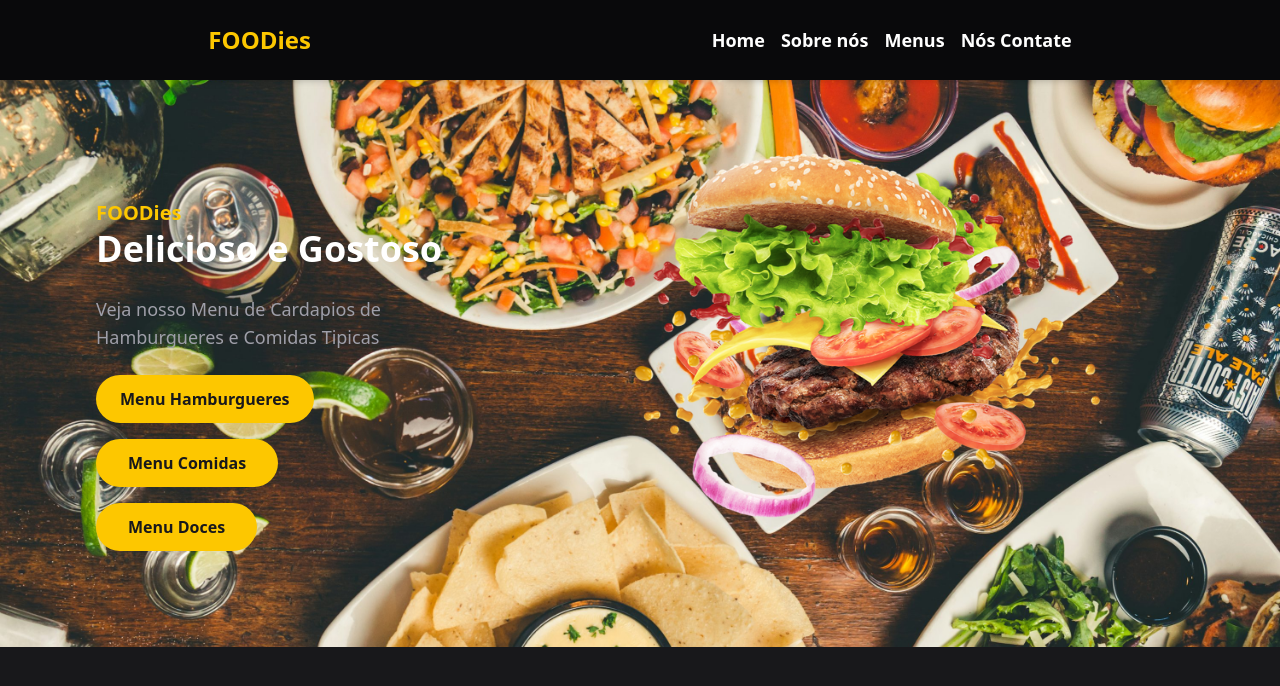
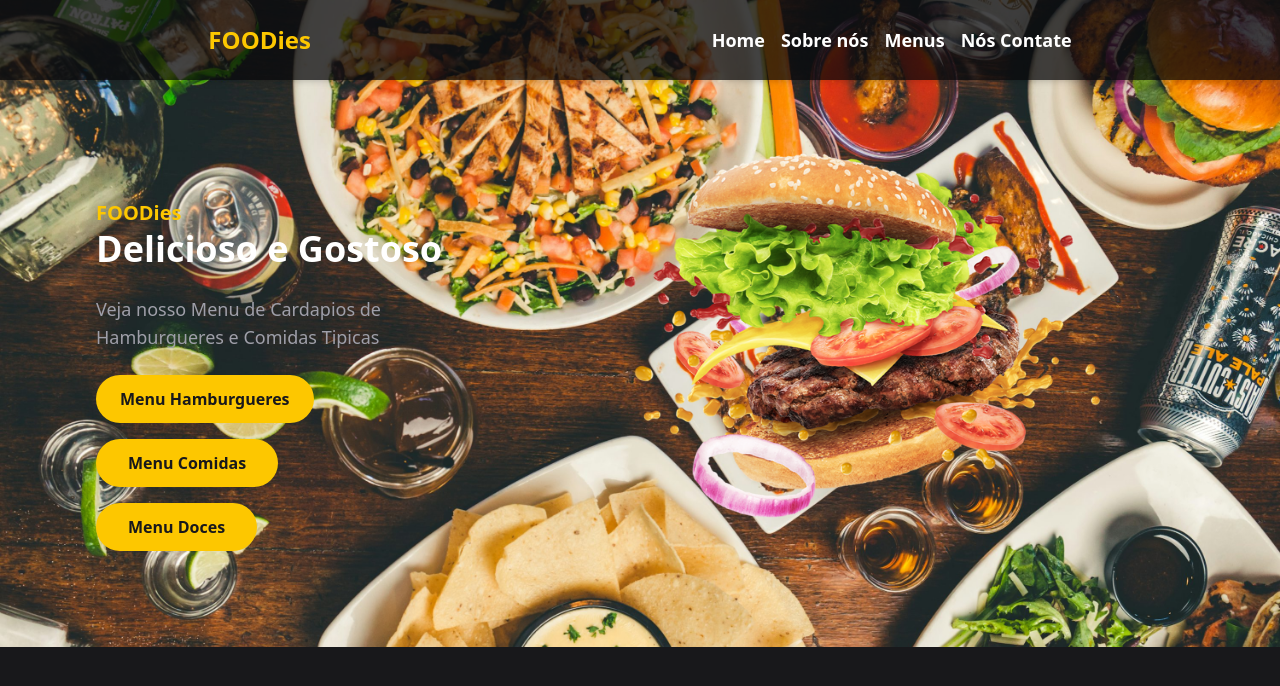
Before and after one commit to TauanMayk/Projeto_Site_Food, a React (Vite) app: page / in a window 1280 px wide. Shown: the top 686 px of the page. Built offline with nearby package versions, Linux system fonts and the light colour scheme.

Commit message:
Melhorando o background do HeaderPage

```diff
--- a/src/components/HeaderPage/HeaderPage.tsx
+++ b/src/components/HeaderPage/HeaderPage.tsx
@@ -5,7 +5,7 @@ import "./headerpage.css";
 export const HeaderPage = () => {
   return (
     <>
-      <header className="page-header bg-zinc-950 flex justify-around items-center px-2 py-6 shadow-md text-white font-roboto list-none fixed w-full">
+      <header className="page-header bg-zinc-950/75 flex justify-around items-center px-2 py-6 shadow-md text-white font-roboto list-none fixed w-full">
         <div className="text-2xl font-bold cursor-pointer text-yellow-400">
           <p className="hover:scale-125 transition duration-300">FOODies</p>
         </div>
```
